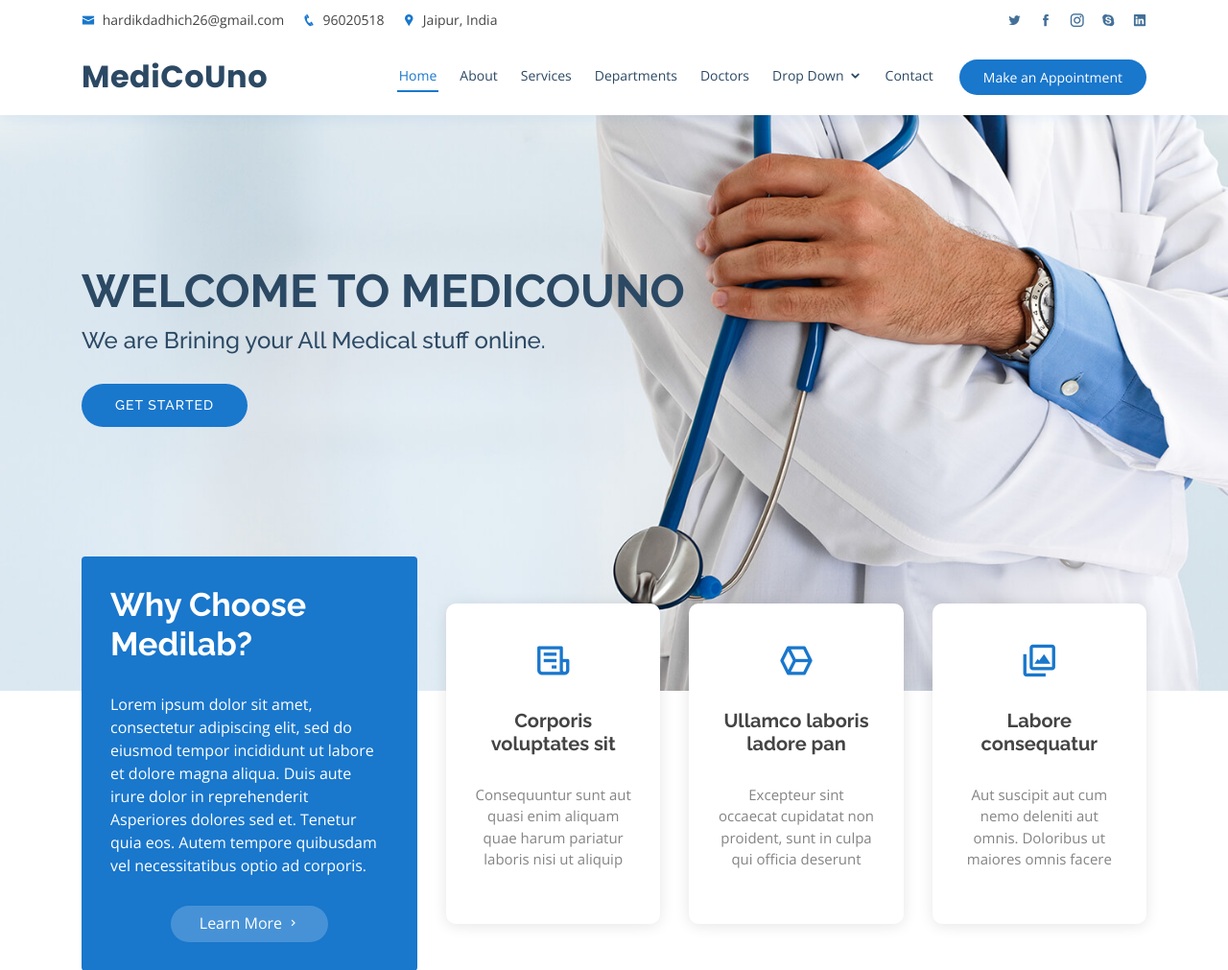
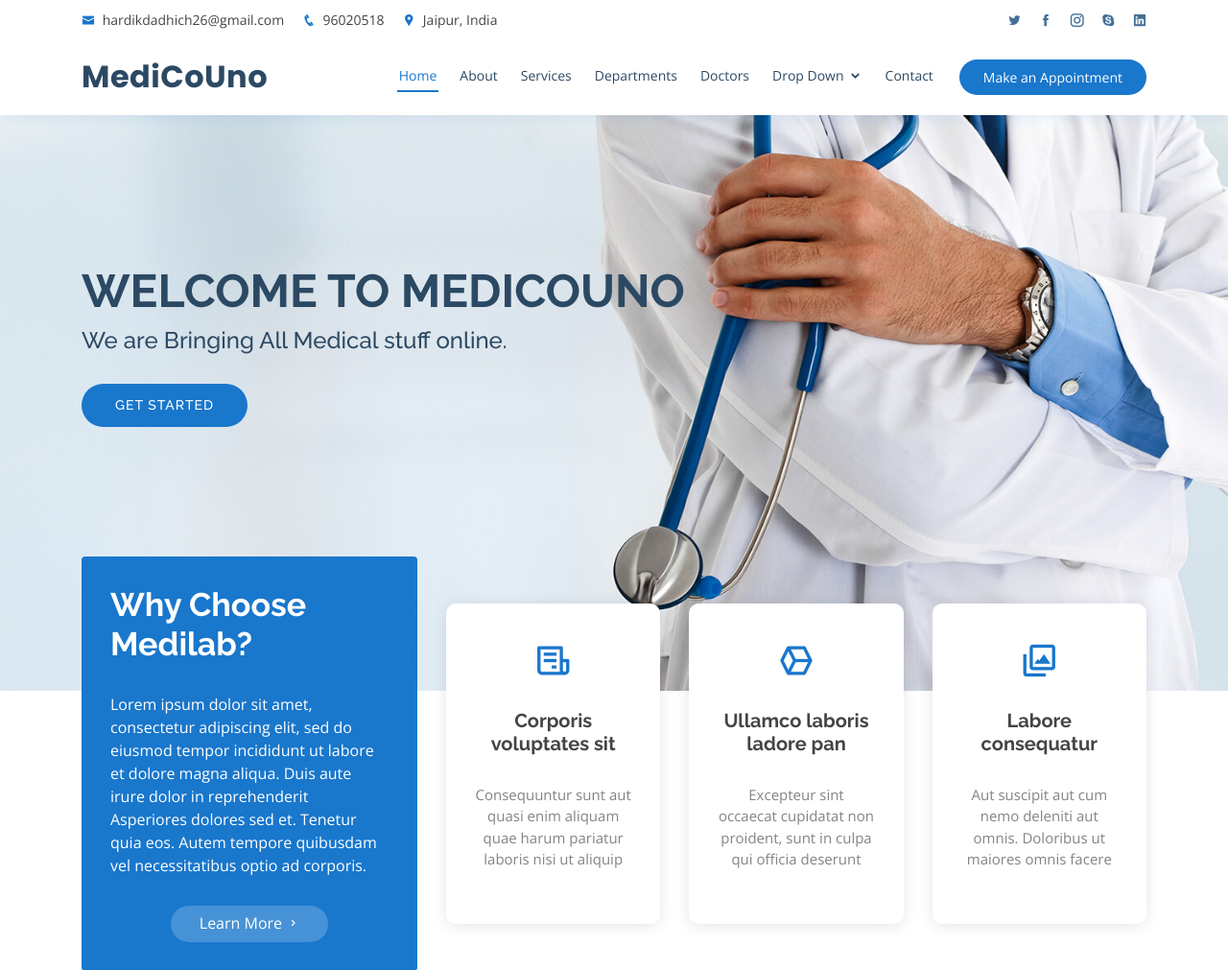
Before and after one commit to hardik-dadhich/MediOne, a Django app: page / in a window 1280 px wide. Shown: the top 1011 px of the page at 96% size. Run offline with Django 3.2, Linux system fonts and the light colour scheme; parts of the project's set-up code (start-up, migrations or seed data) failed here and were passed over; some libraries are stand-ins or nearby versions.

Commit message:
fixing index file

```diff
--- a/templates/index.html
+++ b/templates/index.html
@@ -65,7 +65,7 @@
 <section id="hero" class="d-flex align-items-center">
     <div class="container">
         <h1>Welcome to MediCoUno</h1>
-        <h2>We are Brining your All Medical stuff online.</h2>
+        <h2>We are Bringing All Medical stuff online.</h2>
         <a href="#about" class="btn-get-started scrollto">Get Started</a>
     </div>
 </section>
```
